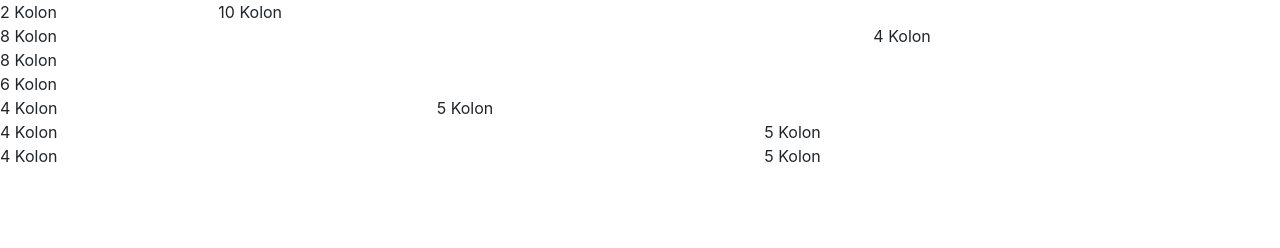
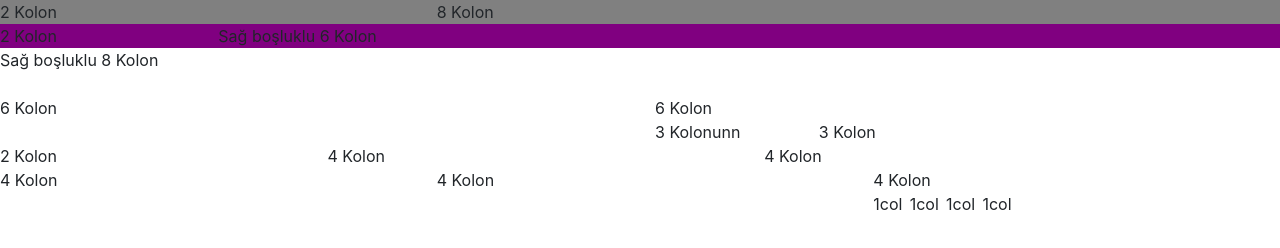
Before and after one commit to CengizhanParlak/KodluyoruzHTML, a plain HTML site: page bootstrap.html in a window 1280 px wide. Drawn offline with nearby package versions, Linux system fonts and the light colour scheme.

Commit message:
readme updated

```diff
--- a/bootstrap.html
+++ b/bootstrap.html
@@ -1,45 +1,65 @@
 <!DOCTYPE html>
 <html lang="en">
+
 <head>
   <title>Bootstrap Example</title>
   <meta charset="utf-8">
   <meta name="viewport" content="width=device-width, initial-scale=1">
   <link rel="stylesheet" href="https://maxcdn.bootstrapcdn.com/bootstrap/4.1.3/css/bootstrap.min.css">
+  <link rel="stylesheet" type="text/css" href="css/styles.css">
   <script src="https://ajax.googleapis.com/ajax/libs/jquery/3.3.1/jquery.min.js"></script>
   <script src="https://cdnjs.cloudflare.com/ajax/libs/popper.js/1.14.3/umd/popper.min.js"></script>
   <script src="https://maxcdn.bootstrapcdn.com/bootstrap/4.1.3/js/bootstrap.min.js"></script>
 </head>
+
 <body>
+
+
+  <div class="row" style="background-color: gray">
+    <div class="col-2">2 Kolon</div>
+    <div class="col-8 ml-auto">8 Kolon</div>
+  </div>
+
+  <div class="row" style="background-color: purple;">
+    <div class="col-2">2 Kolon</div>
+    <div class="col-6 mr-auto">Sağ boşluklu 6 Kolon</div>
+  </div>
+
+  <div class="row">
+    <div class="col-8 mr-auto">Sağ boşluklu 8 Kolon</div>
+  </div>
+  <br>
+  <div class="row">
+    <div class="col-6">6 Kolon</div>
+    <div class="col-6">6 Kolon
+      <div class="row">
+        <div class="col-3">3 Kolonunn</div>
+        <div class="col-3">3 Kolon</div>
+      </div>
+    </div>
+  </div>
 
   <div class="row">
     <div class="col-2">2 Kolon</div>
-    <div class="col-10">10 Kolon</div>
-</div>
+    <div class="col-4 ml-auto">4 Kolon</div>
+    <div class="col-4 mr-auto">4 Kolon</div>
+  </div>
 
-<div class="row">
-    <div class="col-8">8 Kolon</div>
+
+  <div class="row">
     <div class="col-4">4 Kolon</div>
-</div>
-
-<div class="row">
-    <div class="col-8">8 Kolon</div>
-    <div class="col-6">6 Kolon</div>
-</div>
-
-<div class="row">
     <div class="col-4">4 Kolon</div>
-    <div class="col-5">5 Kolon</div>
-</div>
-
-<div class="row">
-    <div class="col-4 mr-auto">4 Kolon</div>
-    <div class="col-5">5 Kolon</div>
-</div>
-
-<div class="row">
-    <div class="col-4">4 Kolon</div>
-    <div class="col-5 ml-auto">5 Kolon</div>
-</div>
+    <div class="col-4">
+      4 Kolon
+      <div class="row">
+        <div class="col-1">1col</div>
+        <div class="col-1">1col</div>
+        <div class="col-1">1col</div>
+        <div class="col-1">1col</div>
+      </div>
+    </div>
+  </div>
 
 </body>
+
 </html>
```
Also changed, not shown: css/styles.css (added), images/2021-04-12-14-40-16.png (deleted), images/index.png (renamed from images/indexHTMLss.png), images/index_odev2.png (renamed from images/odev2ss.png), images/odev.png (added), 2 other files.
